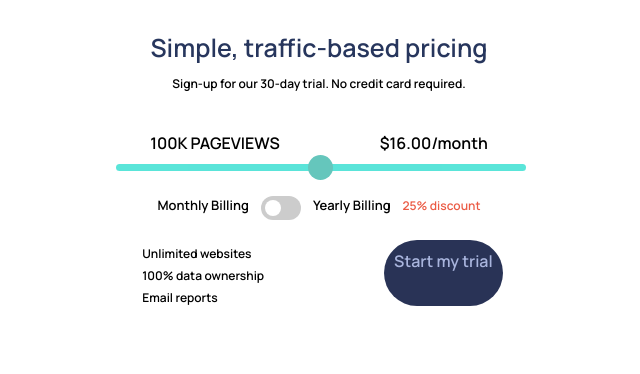
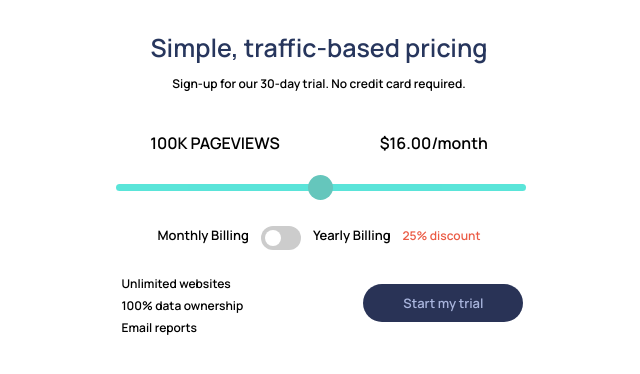
Before and after one commit to manuel040192/interactive-pricing-component-challenge, a plain HTML site: page index.html in a window 1280 px wide. Shown: the whole page, without its empty margins (321-961 px from the left). Drawn offline with Linux system fonts and the light colour scheme.

Commit message:
Update styles.css

```diff
--- a/styles.css
+++ b/styles.css
@@ -51,6 +51,7 @@
     display: flex;
     flex-direction: row;
     gap: 120px;
+    align-items: center;
 }
 
 .monthly,
@@ -68,7 +69,10 @@
 .list_item {
     display: flex;
     flex-direction: row;
-    gap: 7px;
+}
+
+.check {
+    padding-right: 7px;
 }
 
 .unlimited, .data , .email {
@@ -77,12 +81,14 @@
 }
 
 .button {
-    padding: 10px;
+    padding: 10px 40px;
     background-color: #293356;
     border-radius: 40px;
     color: #a9b5dd;
     overflow: hidden;
     cursor: pointer;
+    text-align: center;
+    font-size: 13px;
 }
 
 /* SWITCH - BEGINNING */
@@ -156,6 +162,8 @@
 
   .slidecontainer {
     width: 40%; /* Width of the outside container */
+    margin-top: 20px;
+    margin-bottom: 10px;
   }
 
   /* The slider itself */
```
